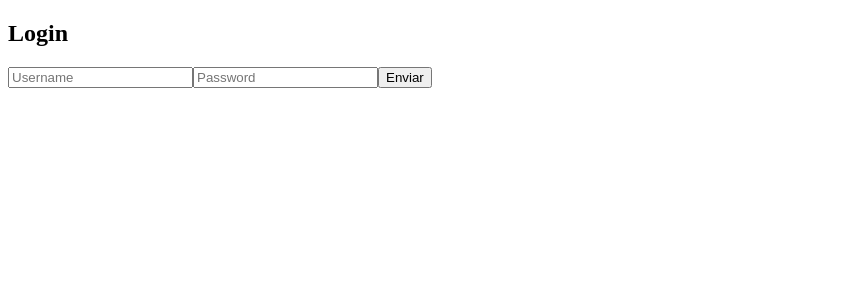
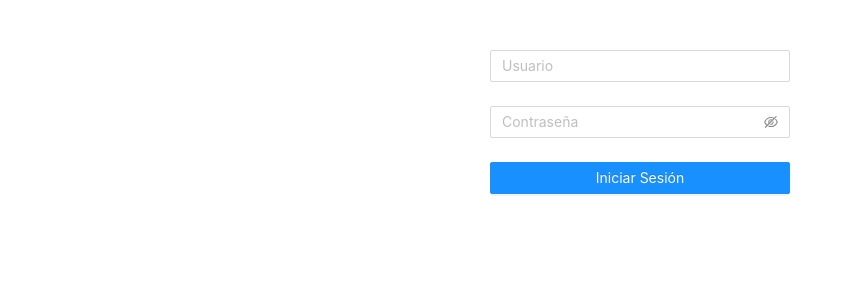
Before and after one commit to ChemaJob/ejercicio-practico-react, a React (Create React App) app: page / in a window 1280 px wide. Shown: the top 300 px of the page, without its empty margins (0-845 px from the left). Built offline with nearby package versions, Linux system fonts and the light colour scheme.

Commit message:
feat: update style forms

```diff
--- a/package.json
+++ b/package.json
@@ -6,6 +6,7 @@
     "@testing-library/jest-dom": "^5.17.0",
     "@testing-library/react": "^13.4.0",
     "@testing-library/user-event": "^13.5.0",
+    "antd": "^4.24.16",
     "react": "^16.12.0",
     "react-dom": "^16.12.0",
     "react-router-dom": "^5.1.2",
--- a/src/components/FormComponent.js
+++ b/src/components/FormComponent.js
@@ -1,4 +1,6 @@
 import React, { useState } from 'react';
+import { Form, Input, Button, message } from 'antd';
+import 'antd/dist/antd.css';
 
 const mockUserData = {
   1: { nombre: 'Juan', apellidoPaterno: 'Perez', apellidoMaterno: 'Gomez' },
@@ -15,34 +17,44 @@ const FormComponent = () => {
       setUserData(data);
     } else {
       setUserData({});
-      alert('Usuario no encontrado');
+      message.error('Usuario no encontrado');
     }
   };
 
   return (
-    <div>
+    <div style={{ maxWidth: '400px', margin: 'auto', paddingTop: '50px' }}>
       <h2>Formulario</h2>
-      <input
-        type="text"
-        placeholder="ID Usuario"
-        value={userId}
-        onChange={(e) => setUserId(e.target.value)}
-      />
-      <button onClick={handleFetchUserData}>Buscar</button>
+      <Form layout="vertical">
+        <Form.Item label="ID Usuario">
+          <Input
+            placeholder="ID Usuario"
+            value={userId}
+            onChange={(e) => setUserId(e.target.value)}
+          />
+        </Form.Item>
 
-      <div>
-        <label>ID Usuario:</label>
-        <input type="text" value={userId} readOnly />
+        <Form.Item>
+          <Button type="primary" onClick={handleFetchUserData} block>
+            Buscar
+          </Button>
+        </Form.Item>
 
-        <label>Nombre:</label>
-        <input type="text" value={userData.nombre || ''} readOnly />
+        <Form.Item label="ID Usuario">
+          <Input value={userId} readOnly />
+        </Form.Item>
 
-        <label>Apellido Paterno:</label>
-        <input type="text" value={userData.apellidoPaterno || ''} readOnly />
+        <Form.Item label="Nombre">
+          <Input value={userData.nombre || ''} disabled />
+        </Form.Item>
 
-        <label>Apellido Materno:</label>
-        <input type="text" value={userData.apellidoMaterno || ''} readOnly />
-      </div>
+        <Form.Item label="Apellido Paterno">
+          <Input value={userData.apellidoPaterno || ''} disabled />
+        </Form.Item>
+
+        <Form.Item label="Apellido Materno">
+          <Input value={userData.apellidoMaterno || ''} disabled />
+        </Form.Item>
+      </Form>
     </div>
   );
 };
--- a/src/components/LoginComponent.js
+++ b/src/components/LoginComponent.js
@@ -1,19 +1,21 @@
 import React, { useState } from 'react';
 import { useHistory } from 'react-router-dom';
+import { Form, Input, Button } from 'antd';
+import 'antd/dist/antd.css';
 
 const LoginComponent = () => {
-  const [username, setUsername] = useState('');
-  const [password, setPassword] = useState('');
   const [attempts, setAttempts] = useState(0);
   const [disabled, setDisabled] = useState(false);
   const history = useHistory();
 
-  const handleLogin = () => {
+  const onFinish = (values) => {
+    const { username, password } = values;
+
     if (username === 'azteca' && password === '12345') {
       history.push('/form');
     } else {
-      setAttempts(attempts + 1);
-      console.log('contraseña incorrecta');
+      setAttempts((prevAttempts) => prevAttempts + 1);
+      console.log('Contraseña incorrecta');
       if (attempts >= 2) {
         setDisabled(true);
       }
@@ -21,24 +23,31 @@ const LoginComponent = () => {
   };
 
   return (
-    <div>
-      <h2>Login</h2>
-      <input
-        type="text"
-        placeholder="Username"
-        value={username}
-        onChange={(e) => setUsername(e.target.value)}
-      />
-      <input
-        type="password"
-        placeholder="Password"
-        value={password}
-        onChange={(e) => setPassword(e.target.value)}
-      />
-      <button onClick={handleLogin} disabled={disabled}>
-        Enviar
-      </button>
-    </div>
+    <Form
+      name="login"
+      onFinish={onFinish}
+      style={{ maxWidth: '300px', margin: 'auto', paddingTop: '50px' }}
+    >
+      <Form.Item
+        name="username"
+        rules={[{ required: true, message: 'Por favor ingresa tu usuario!' }]}
+      >
+        <Input placeholder="Usuario" />
+      </Form.Item>
+
+      <Form.Item
+        name="password"
+        rules={[{ required: true, message: 'Por favor ingresa tu contraseña!' }]}
+      >
+        <Input.Password placeholder="Contraseña" />
+      </Form.Item>
+
+      <Form.Item>
+        <Button type="primary" htmlType="submit" block disabled={disabled}>
+          Iniciar Sesión
+        </Button>
+      </Form.Item>
+    </Form>
   );
 };
 
```
Also changed, not shown: 1 other file (tests, documents, lock files or other folders).
